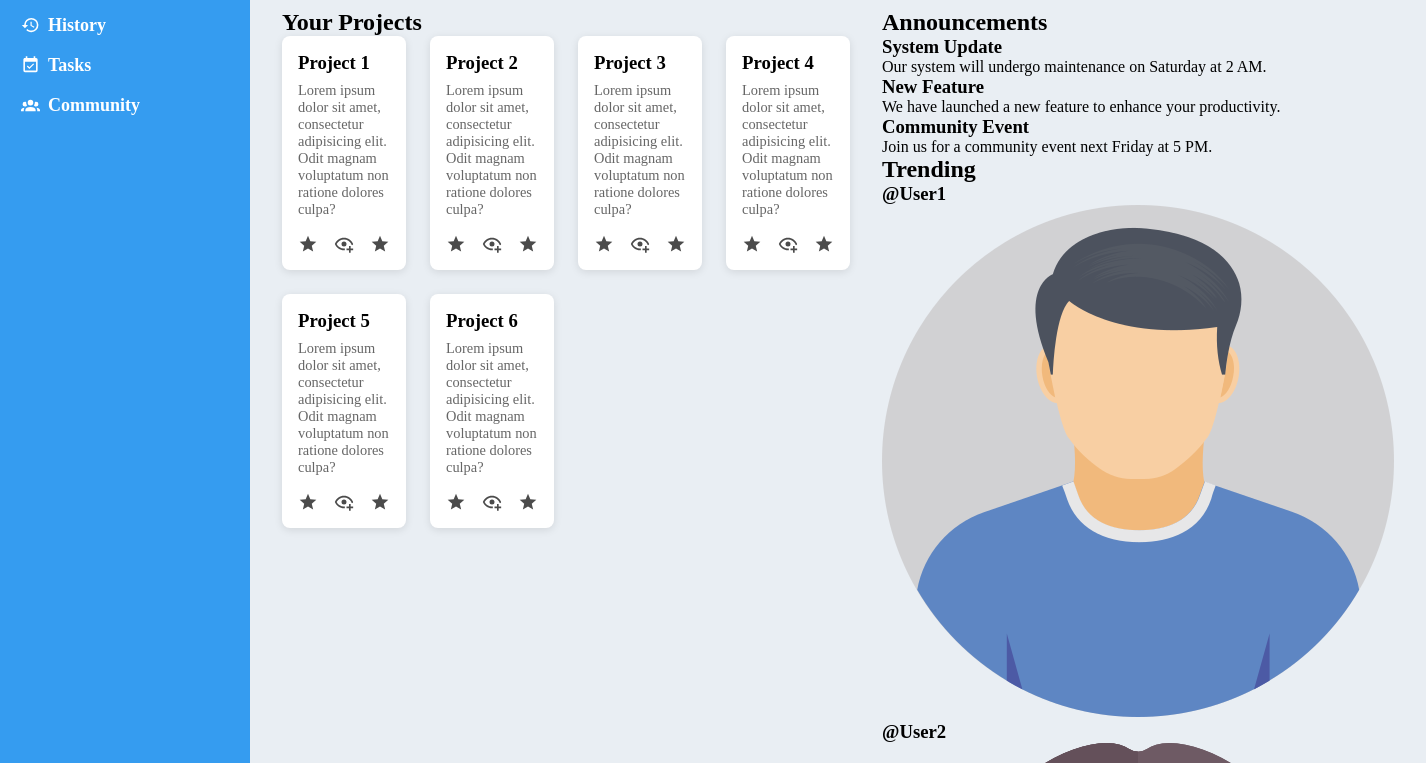
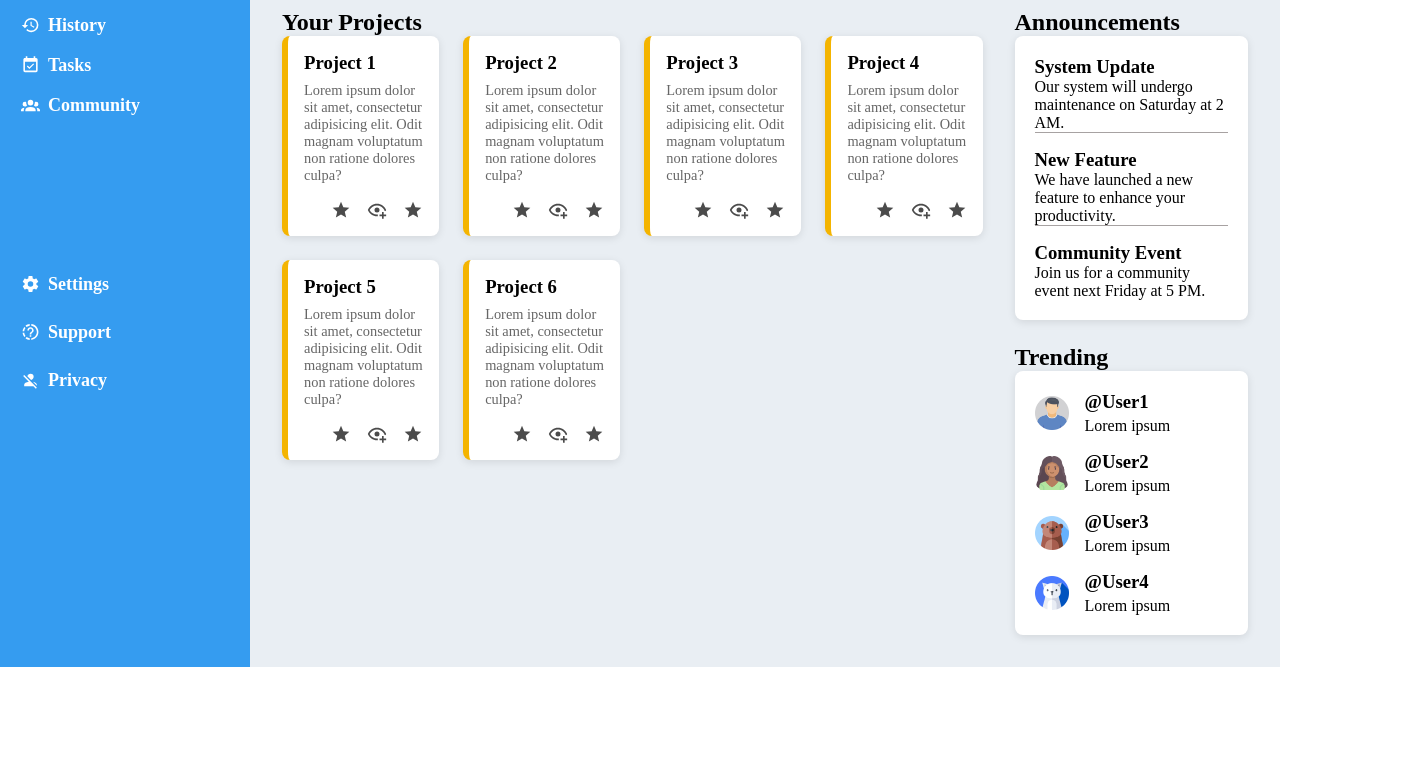
Before and after one commit to Dcod36/odin-admindashboard, a plain HTML site: page index.html in a window 1280 px wide. Shown: the part 187-950 px from the top of the page, 1426 px wide, since content can reach past the window. After the commit the page ends 854 px from the top, so only its background shows below. Drawn offline with Linux system fonts and the light colour scheme.

Commit message:
completed the sidepanel design

```diff
--- a/index.html
+++ b/index.html
@@ -163,21 +163,33 @@
                     <h2>Trending</h2>
                     <div class="trending-contents">
                         <div class="trending-item">
+                            <img src="assets/images/man.png" alt="Trending Up" class="trending-icon">
+                            <div class="trending-user">
                             <h3>@User1</h3>
-                            <img src="assets/images/man.png" alt="Trending Up" class="trending-icon">
-                        </div>
-                        <div class="trending-item">
-                            <h3>@User2</h3>
-                            <img src="assets/images/woman.png" alt="Trending Up" class="trending-icon">
+                            <p>Lorem ipsum</p>
+                            </div>
 
                         </div>
                         <div class="trending-item">
-                            <h3>@User3</h3>
-                            <img src="assets/images/bear.png"  alt="Trending Up" class="trending-icon">
+                            <img src="assets/images/woman.png" alt="Trending Up" class="trending-icon">
+                            <div class="trending-user">
+                            <h3>@User2</h3>
+                            <p>Lorem ipsum</p>
+                            </div>
                         </div>
                         <div class="trending-item">
+                            <img src="assets/images/bear.png"  alt="Trending Up" class="trending-icon">
+                            <div class="trending-user">
+                            <h3>@User3</h3>
+                            <p>Lorem ipsum</p>
+                            </div>
+                        </div>
+                        <div class="trending-item">
+                            <img src="assets/images/avatar.png" alt="Trending Up" class="trending-icon">
+                            <div class="trending-user">
                             <h3>@User4</h3>
-                            <img src="assets/images/avatar.png" alt="Trending Up" class="trending-icon">
+                            <p>Lorem ipsum</p>
+                            </div>
                         </div>
                     </div>
                 </section>
--- a/styles.css
+++ b/styles.css
@@ -171,6 +171,7 @@
     grid-template-rows: auto 1fr auto;
     justify-content: space-between;
     box-shadow: 0 2px 8px rgba(0,0,0,0.1);
+    border-left: 6px solid #f4b400;
 
 }
 .project-card h3 {
@@ -192,3 +193,48 @@
   opacity: 0.7;
   cursor: pointer;
 }
+.card-icon:hover {
+  opacity: 1;
+}
+.side-panels{
+    display:grid;
+    gap:1.5rem;
+}
+.announcements-contents,.trending-contents {
+  background: white;
+  padding: 1.25rem;
+  border-radius: 8px;
+  box-shadow: 0 2px 8px rgba(0,0,0,0.1);
+  display: grid;
+  gap: 1rem;
+}
+.announcement-item:not(:last-child) {
+  border-bottom: 1px solid #a7a2a2;
+}
+.trending-icon{
+    width: 34px;
+    height: 34px;
+}
+.trending-item{
+    display:flex;
+    align-items: center;
+    gap:1rem;
+
+}
+.trending-user{
+
+  display: flex;
+  flex-direction: column;
+  gap: 0.25rem;
+  justify-content: end;
+}
+.trending-text h3 {
+  margin: 0;
+  font-size: 0.9rem;
+  font-weight: 600;
+}
+.trending-text p {
+  margin: 0;
+  font-size: 0.8rem;
+  color: #777;
+}
```
